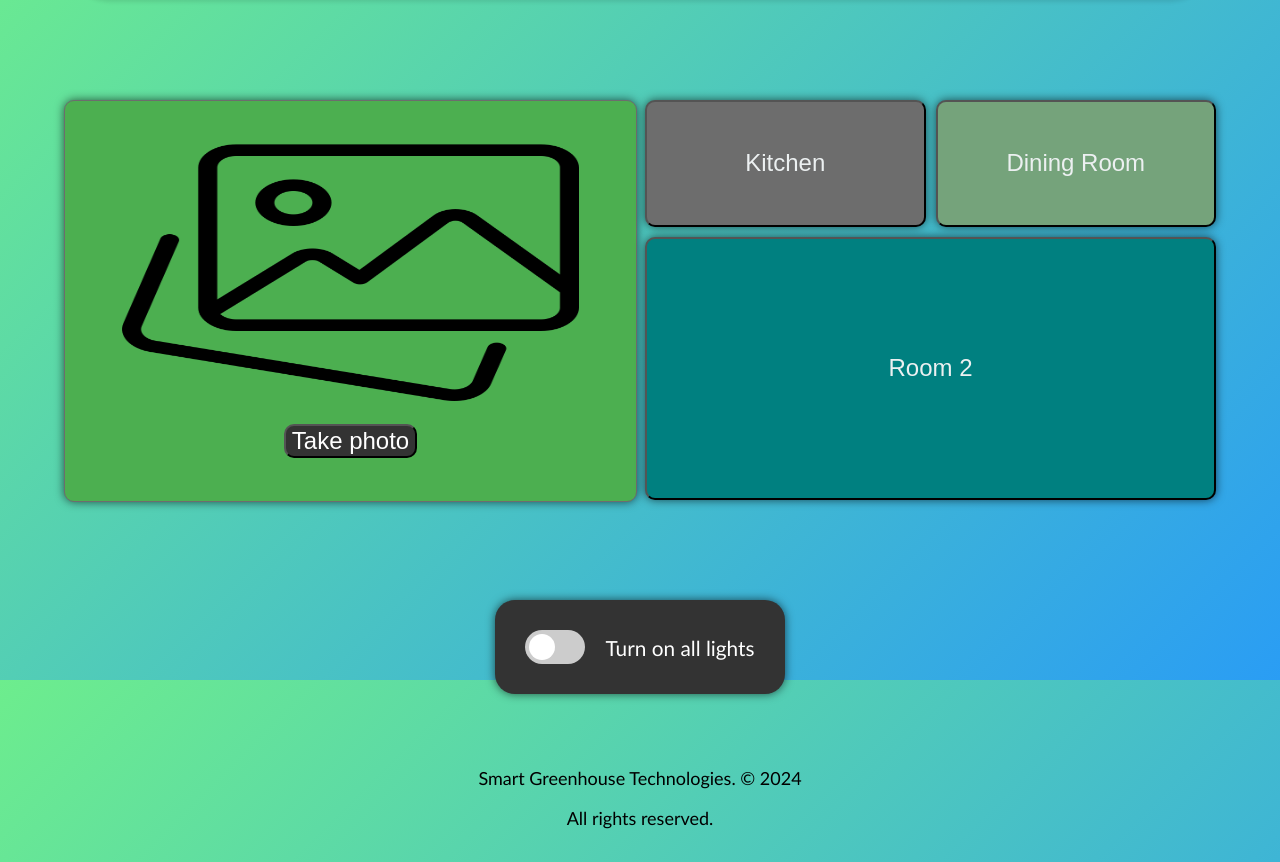
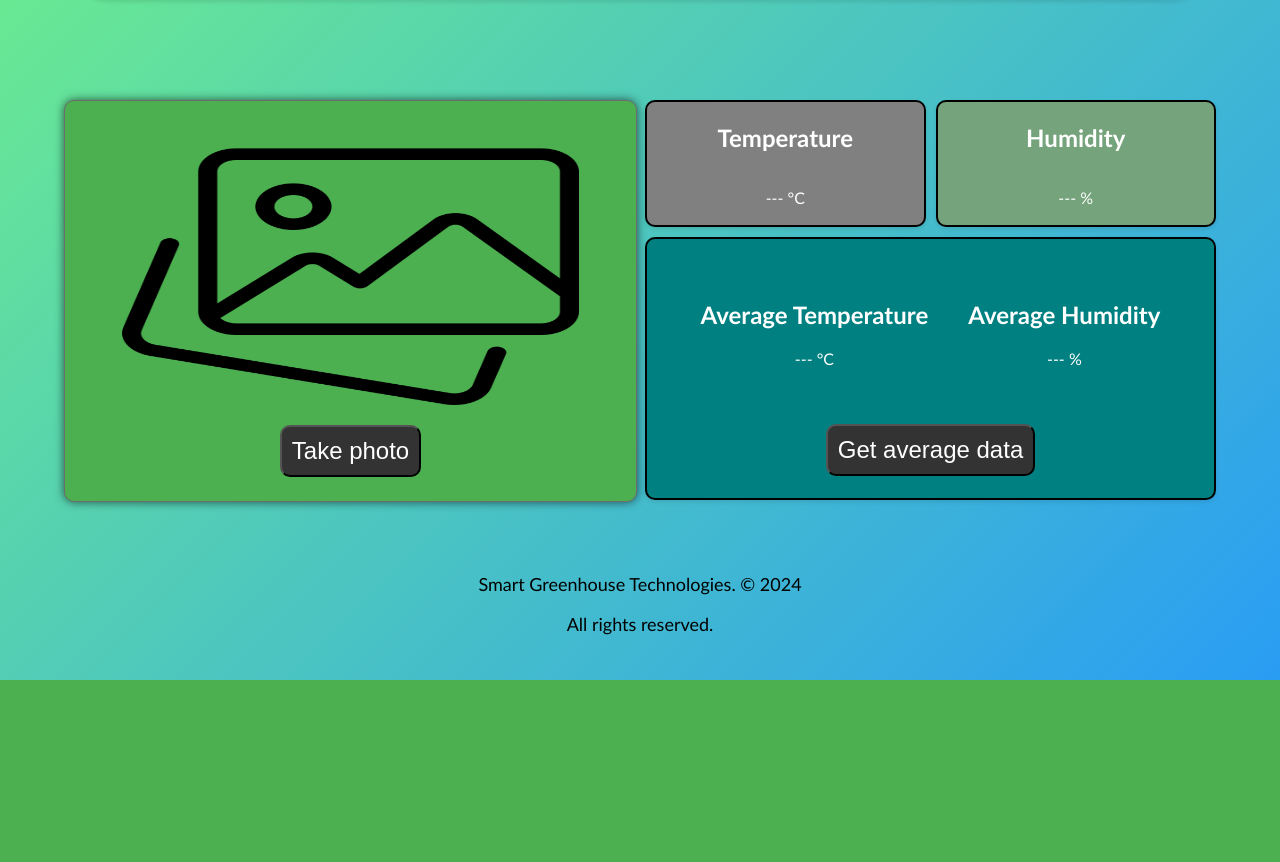
Before and after one commit to 04esteban04/custom-greenhouse-monitoring, a Flask app: page /home in a window 1280 px wide. Shown: the part 120-982 px from the top of the page. After the commit the page ends 800 px from the top, so only its background shows below. Run offline with Flask 3, Linux system fonts and the light colour scheme; the visitor is signed in with stand-in values (Sample User, id 1).

Commit message:
Fix: code refactoring (add home page info details)

```diff
--- a/app/static/css/styles.css
+++ b/app/static/css/styles.css
@@ -230,78 +230,89 @@ body {
     max-height: 400px;
 }
 
-.flexContainer{
+.flex-container{
     display: flex;
     align-items: center;
     justify-content: center;
 }
 
-/* Button styles */
-.roomButton {
-    color: white;
-    font-size: 1.5em;
-
-    width: 100%;
-    height: 100%;
-
+/* Text area styles */
+.info-area{
+    box-shadow: 0 2px 4px rgba(0, 0, 0, 0.1);
     border-radius: 10px;
-    transition: background-color 0.3s;
+    border: 2px solid #000000;
     cursor: pointer;
 }
 
-.kitchen{
-    background-color: #6d6d6d;
+.temperature{
+    flex-direction: column;
     grid-column: 3/4;
     grid-row: 1/2;
+    background-color: #808080;
+    color: white;
+    transition: background-color 0.2s ease-in-out;
 }
 
-.kitchen:hover {
-    background-color: #808080;
+.temperature:hover{
+    background-color: #6d6d6d;
 }
 
-.diningRoom {
-    background-color: #75a37b;
-    color: #333;
+.humidity{
+    flex-direction: column;
     grid-column: 4/5;
     grid-row: 1/2;
+    background-color: #75a37b;
+    color: white;
+    transition: background-color 0.2s ease-in-out;
 }
 
-.diningRoom:hover {
-    background-color: #A4C2A8;
+.humidity:hover{
+    background-color: #5a7c5e;
 }
 
-.room2{
-    background-color: teal;
+.average-info{
+    flex-direction: column;
+    text-align: center;
     grid-column: 3/5;
     grid-row: 2/4;
+    background-color: teal;
+    color: white;
+    transition: background-color 0.2s ease-in-out;
 }
 
-.room2:hover {
-    background-color: #00b3b3;
+.average-info:hover{
+    background-color: rgb(1, 94, 94);
 }
 
-.roomButton.off {
-    color: #ecf0f1;
-    box-shadow: 0 0 10px rgba(0, 0, 0, 0.616);
+.average-info-container{
+    display: flex;
+    flex-direction: row;
+    margin: 10px;
 }
 
-.roomButton.on {
-    background-color: #f1c40f;
-    color: #2c3e50;
-    box-shadow: 0 0 20px rgba(241, 196, 15, 0.7);
-    animation: flickerButton 0.3s infinite alternate;
+.avg-temperature{
+    padding: 20px;
 }
 
-@keyframes flickerButton {
-    0% {
-        opacity: 1;
-    }
-    50% {
-        opacity: 0.85;
-    }
-    100% {
-        opacity: 1;
-    }
+.avg-humidity{
+    padding: 20px;
+}
+
+.average-info-button{
+    color: white;
+    font-size: 1.5em;
+    background-color: #333;
+
+    margin: 10px;
+    padding: 10px;
+    border-radius: 10px;
+
+    cursor: pointer;
+    transition: background-color 0.3s ease;
+}
+
+.average-info-button:hover {
+    background-color: #5c5c5c;
 }
 
 /* Camera styles */
@@ -340,6 +351,7 @@ body {
     background-color: #333;
 
     margin: 20px;
+    padding: 10px;
     border-radius: 10px;
 
     cursor: pointer;
@@ -348,67 +360,6 @@ body {
 
 .take-photo:hover {
     background-color: #5c5c5c;
-}
-
-
-/* Toggle switch styles */
-
-.lights-toggle {
-    margin-top: 100px;
-    display: flex;
-    align-items: center;
-    justify-content: center;
-    background-color: #333;
-    border-radius: 20px;
-    padding: 30px;
-    box-shadow: 0 0 10px rgba(0, 0, 0, 0.616);
-}
-
-.toggle-label {
-    display: flex;
-    align-items: center;
-    cursor: pointer;
-}
-
-.toggle-switch {
-    position: absolute;
-    opacity: 0;
-    cursor: pointer;
-}
-
-.slider {
-    position: relative;
-    width: 60px;
-    height: 34px;
-    background-color: #ccc;
-    border-radius: 34px;
-    transition: 0.4s;
-}
-
-.slider:before {
-    position: absolute;
-    content: "";
-    height: 26px;
-    width: 26px;
-    left: 4px;
-    bottom: 4px;
-    background-color: white;
-    border-radius: 50%;
-    transition: 0.4s;
-}
-
-.toggle-switch:checked + .slider {
-    background-color: #4CAF50;
-}
-
-.toggle-switch:checked + .slider:before {
-    transform: translateX(26px);
-}
-
-.toggle-text {
-    margin-left: 20px;
-    font-size: 1.3em;
-    color: white;
 }
 
 /* Footer styles */
--- a/app/static/js/home.js
+++ b/app/static/js/home.js
@@ -1,6 +1,7 @@
-document.addEventListener('DOMContentLoaded', () => {
+/* document.addEventListener('DOMContentLoaded', () => {
     syncStates();
 });
+ */
 
 function takePhoto() {
     fetch('/takePhoto', {
--- a/app/templates/components/lightButton.html
+++ /dev/null
@@ -1,8 +0,0 @@
-<button
-    label="{{label}}"
-    type="button"
-    class="roomButton {{ room }} {{ 'on' if state else 'off' }}"
-    onclick="toggleLight('{{ room }}')"
->
-    {{ label }}
-</button>
--- a/app/templates/components/navbar.html
+++ b/app/templates/components/navbar.html
@@ -1,5 +1,5 @@
 <nav class="navbar">
-    <div class="navbar-logoContainer" onclick="location.reload();">
+    <div class="navbar-logo-container" onclick="location.reload();">
         <img
             src="{{ url_for('static', filename='images/SmartGreenhouse-logo.png') }}"
             alt="Smart GreenHouse Logo"
--- /dev/null
+++ b/app/templates/components/textArea.html
@@ -0,0 +1,42 @@
+{% if type == 'info' %}
+<div  class="flex-container info-area {{label}} ">
+    <h2>
+        {{title}}
+    </h2>
+
+    <p>
+        {{currentValue}} {{sign}}
+    </p>
+</div>
+{% endif %}
+
+{% if type == 'infoAvg' %}
+<div  class="flex-container info-area average-info ">
+    <div class="average-info-container">
+        <div class="avg-temperature">
+            <h2>
+                Average Temperature
+            </h2>
+
+            <p>
+                {{avgTempValue}} °C
+            </p>
+        </div>
+
+        <div class="avg-humidity">
+            <h2>
+                Average Humidity
+            </h2>
+
+            <p>
+                {{avgHumidityValue}} %
+            </p>
+        </div>
+    </div>
+
+    <button type="button" class="average-info-button">
+        Get average data
+    </button>
+
+</div>
+{% endif %}
--- a/app/templates/components/toggleLights.html
+++ /dev/null
@@ -1,16 +0,0 @@
-<div class="lights-toggle">
-    <label class="toggle-label">
-        <input
-            id="toggle-all-lights"
-            name="toggle-all-lights"
-            type="checkbox"
-            class="toggle-switch"
-            {{ 'checked' if areAllLightsOn else '' }}
-            onchange="toggleAllLights()"
-        />
-        <span class="slider"></span>
-        <span class="toggle-text">
-            {{ 'Turn off all lights' if areAllLightsOn else 'Turn on all lights' }}
-        </span>
-    </label>
-</div>
--- a/app/templates/home.html
+++ b/app/templates/home.html
@@ -13,21 +13,19 @@
             {% include 'components/cameraContainer.html' %}
         {% endwith %}
 
-        {% with room="diningRoom", label="Dining Room", state=lightStates.diningRoom %}
-            {% include 'components/lightButton.html' %}
+        {% with type="info", label="temperature", title="Temperature", sign="°C", currentValue="---"%}
+            {% include 'components/textArea.html' %}
         {% endwith %}
 
-        {% with room="kitchen", label="Kitchen", state=lightStates.kitchen %}
-            {% include 'components/lightButton.html' %}
+        {% with type="info", label="humidity", title="Humidity", sign="%", currentValue="---"%}
+            {% include 'components/textArea.html' %}
         {% endwith %}
 
-        {% with room="room2", label="Room 2", state=lightStates.room2 %}
-                {% include 'components/lightButton.html' %}
-            {% endwith %}
+        {% with type="infoAvg", avgTempValue="---", avgHumidityValue="---"%}
+            {% include 'components/textArea.html' %}
+        {% endwith %}
 
     </div>
-
-    {% include 'components/toggleLights.html' %}
 
     {% include 'components/footer.html' %}
 
--- a/app/templates/login.html
+++ b/app/templates/login.html
@@ -4,7 +4,7 @@
 
 {% block content %}
 
-<div id="login-mainContainer">
+<div id="login-main-container">
     <div class="login-container">
         <div class="login-box">
             <img class="logo" src="{{ url_for('static', filename='images/SmartGreenhouse-logo.png') }}" alt="Smart GreenHouse Logo"/>
```
Also changed, not shown: other parts of app/static/css/styles.css (+16 -15 lines).
